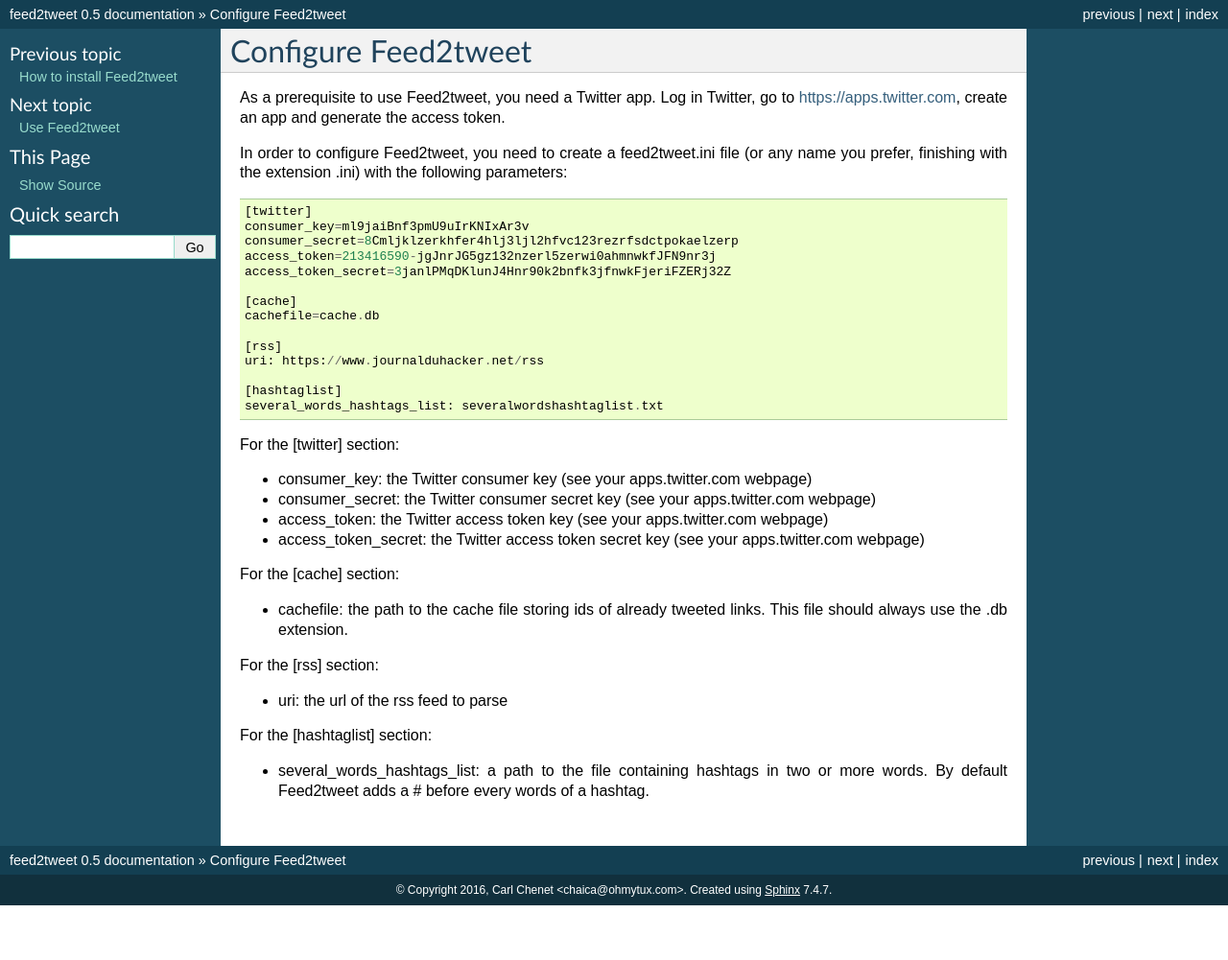
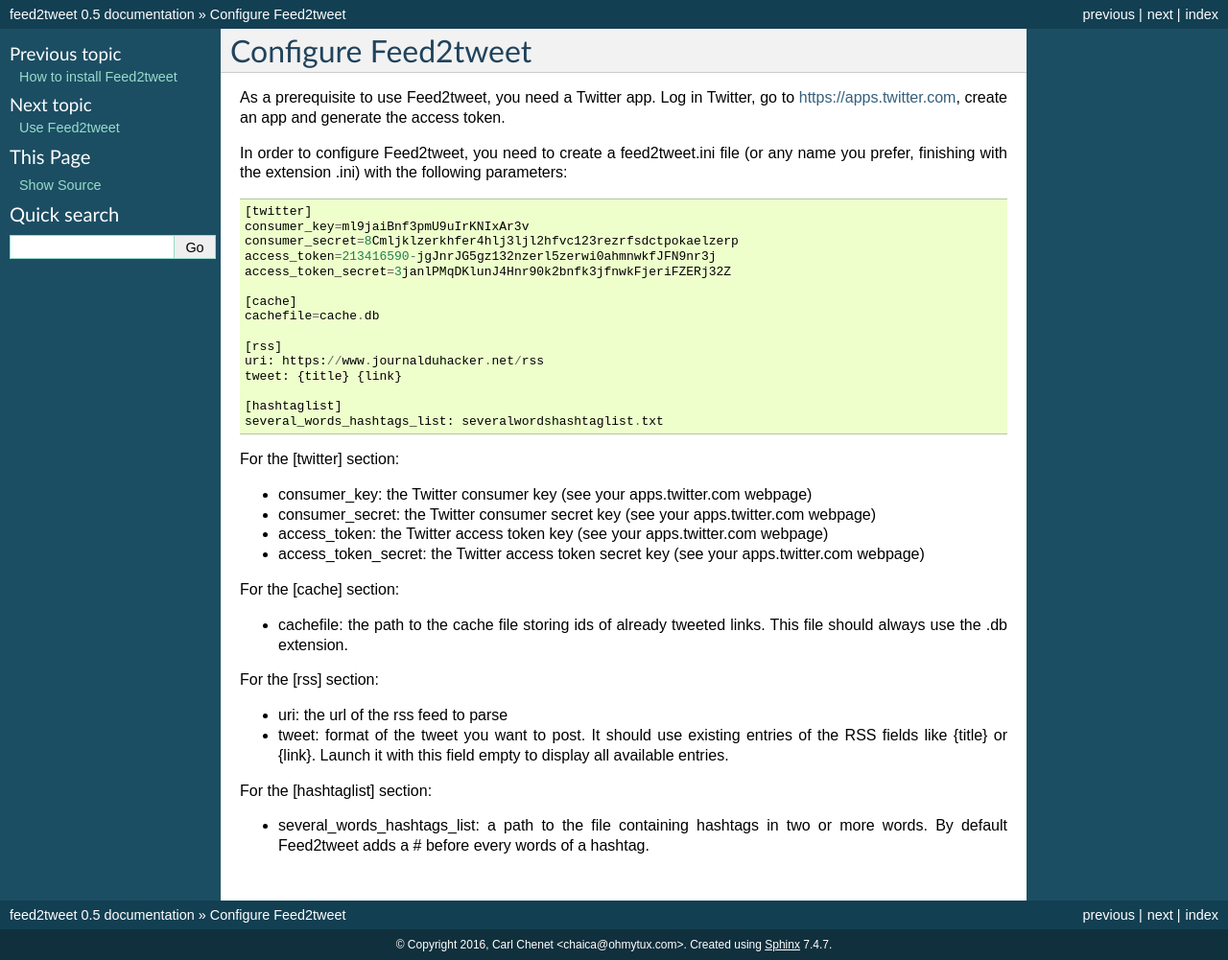
Before and after one commit to anarcat/feed2tweet, a Sphinx documentation site: the page built from docs/source/configure.rst, in a window 1280 px wide. Shown: the whole page at 96% size. Built offline with Sphinx 7.4.7, drawn with Linux system fonts in a browser that asks for light colours; before the commit the page ends 944 px from its top, so only the background shows below that.

Commit message:
add explanation for [rss]>tweet field

```diff
--- a/docs/source/configure.rst
+++ b/docs/source/configure.rst
@@ -16,6 +16,7 @@
 
     [rss]
     uri: https://www.journalduhacker.net/rss
+    tweet: {title} {link}
 
     [hashtaglist]
     several_words_hashtags_list: severalwordshashtaglist.txt
@@ -34,6 +35,7 @@
 For the [rss] section:
 
 - uri: the url of the rss feed to parse
+- tweet: format of the tweet you want to post. It should use existing entries of the RSS fields like {title} or {link}. Launch it with this field empty to display all available entries.
 
 For the [hashtaglist] section:
 
```
